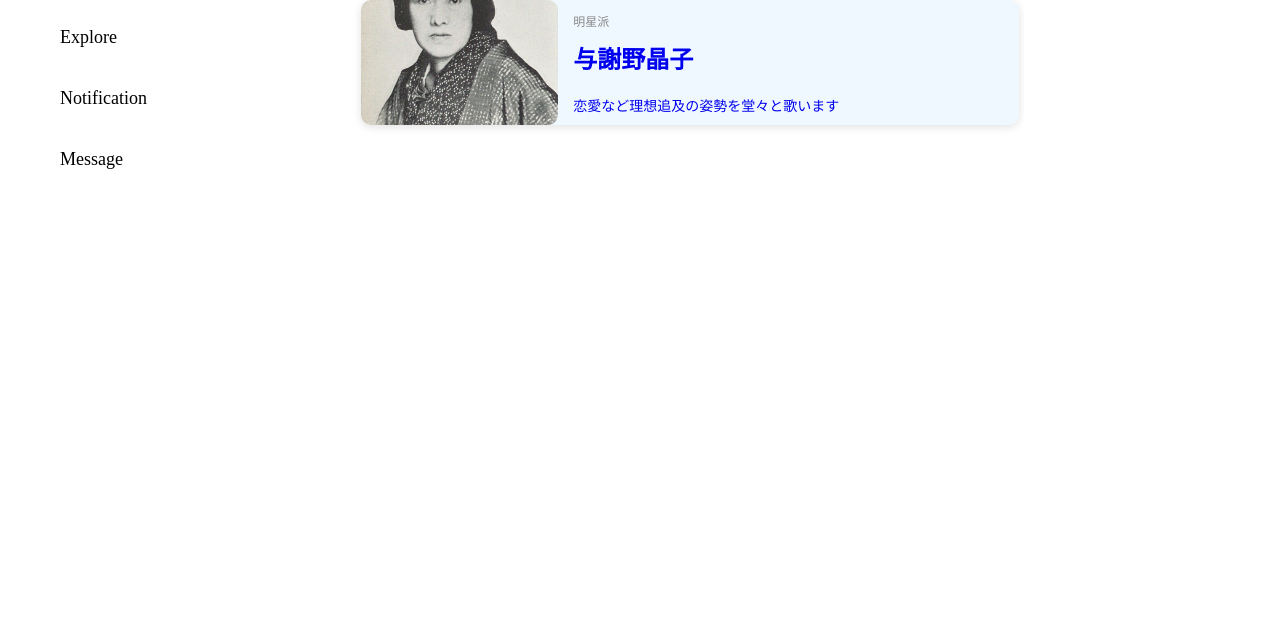
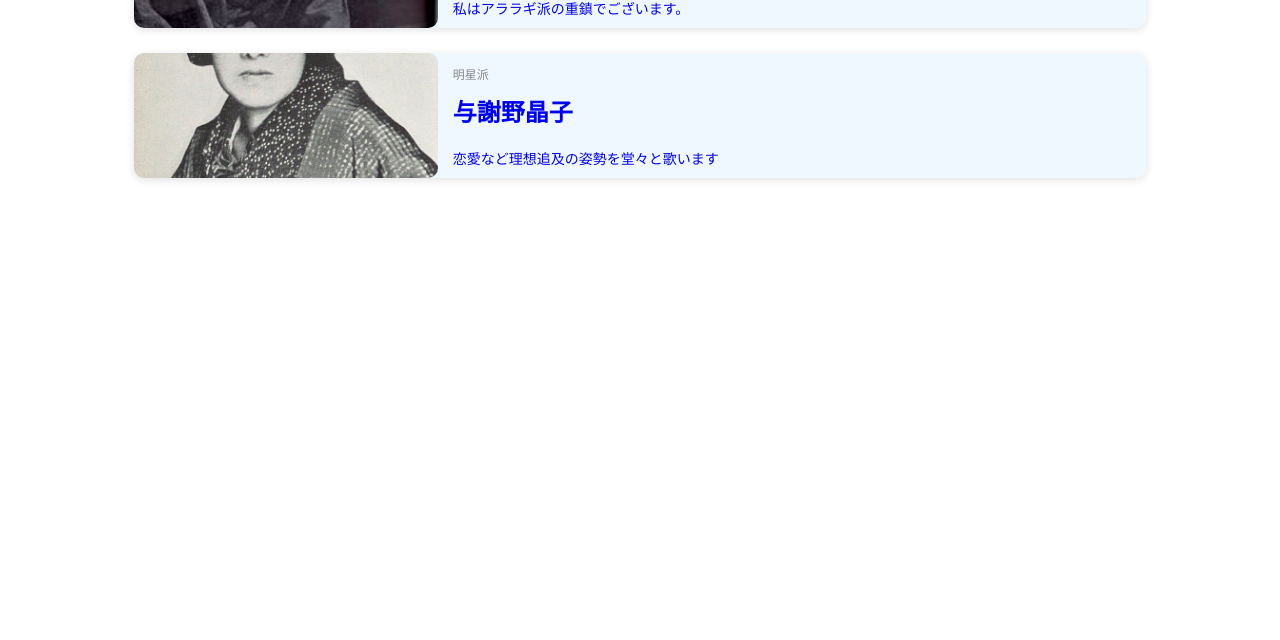
Before and after one commit to esuesu0903/Aji_challe, a plain HTML site: page index.html in a window 1280 px wide. Shown: the part 160-800 px from the top of the page. Drawn offline with Linux system fonts and the light colour scheme; a web font is replaced by a local one.

Commit message:
wowowowow

```diff
--- a/index.html
+++ b/index.html
@@ -7,30 +7,13 @@
     <meta name="keywords" content="kali"/>
     <link rel="stylesheet" href="style.css"/>
   </head>
-  <header class="header-left">
-    <div class="side-menu-left">
-        <div class="side-menu-wrapper-left">
-            <ul class="side-menu-content-left">
-                <li><a href="index.html" class="side-menu-nav-left">Home</a></li>
-                <li><a href="kali" class="side-menu-nav-left">Explore</a></li>
-                <li><a href="kali" class="side-menu-nav-left">Notification</a></li>
-                <li><a href="kali" class="side-menu-nav-left">Message</a></li>
-            </ul>
-        </div>
-    </div>
-  </header>
-  <header class="header-right">
-    <div class="side-menu-right">
+  <body>
+    <main>
       <div class="search-bar">
         <i class="icon"><img class="icon-c" src="img/search.png" /></i>
         <input class="search-box" type="text" placeholder="Search" 　autocomplete="off" />
       </div>
-    </div>
-  </header>
-  <body>
-    <main>
       <div class="topic-content">
-
         <!--USER_BLOCK-->
           <a href="user_index.html" class="user-card">
             <div class="card-media">
@@ -88,6 +71,7 @@
           </div>
         </a>
       <!--/USER_BLOCK-->
+      </div>
     </main>
   </body>
 </html>
--- a/style.css
+++ b/style.css
@@ -4,47 +4,6 @@
   }
   html {
     font-family: "SourceCodePro", serif;
-  }
-  .header-left {
-    position: fixed;
-    top: 0;
-    left: 0;
-    width: 20%;
-    height: 100%;
-    background-color: rgb(255, 255, 255);
-  }
-  .side-menu-left {
-    padding-left: 0;
-    padding-top: 100px;
-  }
-  .side-menu-content-left {
-    list-style: none;
-  }
-  .side-menu-content-left a {
-    display: inline-block;
-    padding: 10px 20px;
-    border-radius: 20px;
-    transition: background-color 0.3s ease, color 0.3s ease;
-  }
-  .side-menu-content-left a:hover {
-    background-color: rgb(247, 247, 247);
-  }
-  .side-menu-content-left li {
-    margin-bottom: 20px;
-  }
-  .side-menu-nav-left {
-    color: rgb(0, 0, 0);
-    text-decoration: none;
-    font-size: large;
-  }
-  .side-menu-right {
-    position: fixed;
-    top: 0;
-    right: 0;
-    width: 20%;
-    height: 100%;
-    background-color: rgb(255, 255, 255);
-    padding-top: 100px;
   }
   .search-bar {
     align-items: center;
@@ -77,7 +36,7 @@
       text-align: center;
       position: absolute;
       top: 30%;
-      width: 60%;
+      width: 80%;
       font-size: 60px;
       color: #333;
   }
@@ -89,8 +48,7 @@
       box-sizing: border-box;
       font-size: 14px;
       margin: 10px auto 0;
-      width: 60%;
-      padding-left: 100px;
+      width: 80%;
   }
   *, *:before, *:after {
       box-sizing: inherit;
```
Also changed, not shown: user_index.html (+1 -34 lines). Lines whose indentation alone changed are shown as unchanged.
